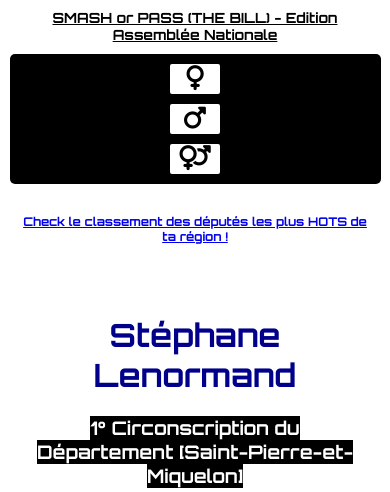
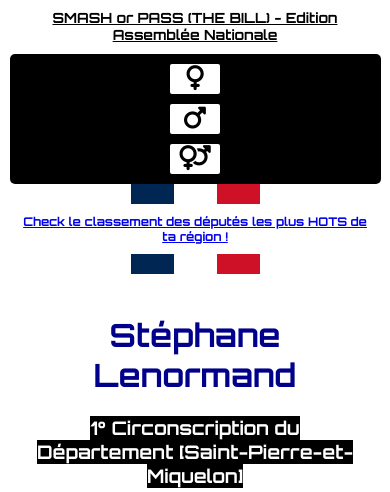
Before and after one commit to Sak-288/SMASH-or-PASS-the-bill-, a Django app: page /home/ in a window 390 px wide. Shown: the top 492 px of the page. Run offline with Django 5.2, Linux system fonts and the light colour scheme; some libraries are stand-ins or nearby versions.

Commit message:
testing media reponsive settings

```diff
--- a/webapp/templates/webapp/home.html
+++ b/webapp/templates/webapp/home.html
@@ -159,6 +159,9 @@
 
         /* --- RESPONSIVE DESIGN --- */
         @media (max-width: 768px) {
+            body {
+                background-size:33%;
+            }
             #main-title-div {
                 width: 95%;
             }
```
